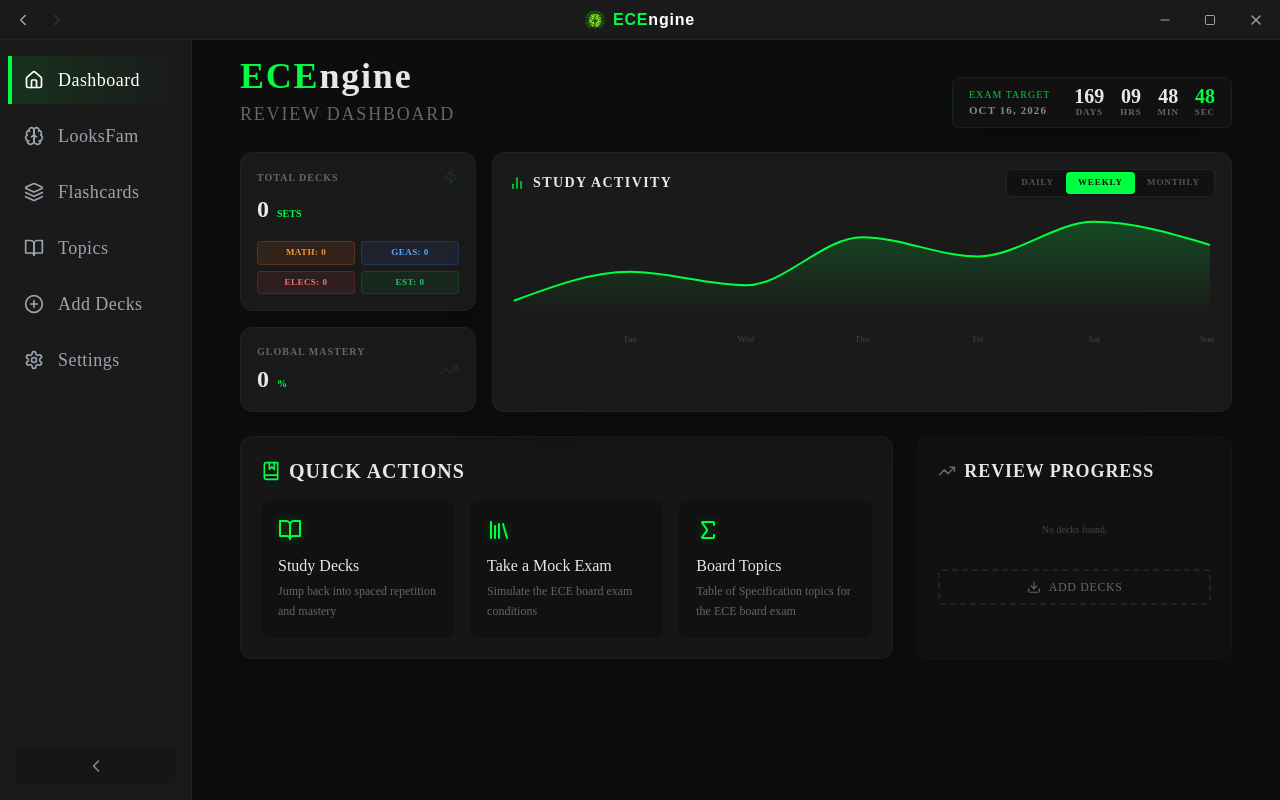
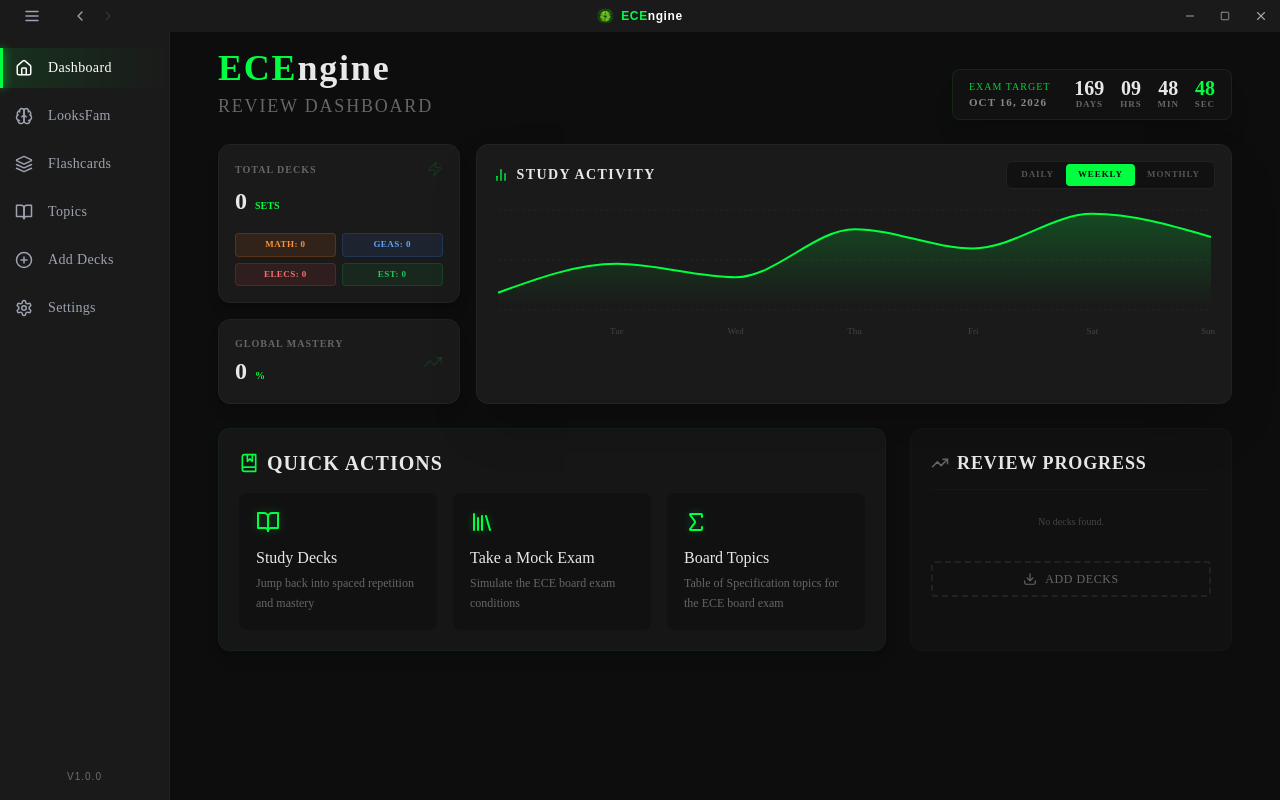
Before and after one commit to vtajaros/ECEngine, a React (Vite) app: page /#/ in a window 1280 px wide. Built offline with nearby package versions, Linux system fonts and the light colour scheme.

Commit message:
feat: implement app shell, title bar, and deck creation pages

```diff
--- a/src/components/layout/AppShell.tsx
+++ b/src/components/layout/AppShell.tsx
@@ -12,7 +12,8 @@ import {
   ChevronLeft,
   ChevronRight,
   Zap,
-  Layers
+  Layers,
+  Menu
 } from 'lucide-react'
 import { TitleBar } from './TitleBar'
 
@@ -29,46 +30,53 @@ export const AppShell: React.FC = () => {
   ]
 
   return (
-    <div className="flex flex-col h-screen bg-[#111111] text-[var(--text-primary)] font-['IBM_Plex_Mono'] overflow-hidden w-screen">
-      <TitleBar />
+    <div className="flex flex-col h-screen bg-[#0D0D0D] text-[var(--text-primary)] font-['IBM_Plex_Mono'] overflow-hidden w-screen">
+      <TitleBar
+        isCollapsed={isCollapsed}
+        onToggleSidebar={() => setIsCollapsed(!isCollapsed)}
+      />
 
       <div className="flex flex-1 overflow-hidden">
         {/* Sidebar */}
         <aside
           className={`${
-          isCollapsed ? 'w-16' : 'w-48'
+            isCollapsed ? 'w-16' : 'w-[170px]'
           } bg-[#1A1A1A] border-r border-[#222] flex flex-col transition-all duration-300 relative z-20 shrink-0`}
         >
-        <nav className="flex-1 flex flex-col gap-2 overflow-y-auto overflow-x-hidden px-2 pt-4">
+          <nav className="flex-1 flex flex-col gap-2 overflow-y-auto overflow-x-hidden px-0 pt-4">
             {navItems.map((item) => (
               <NavLink
                 key={item.to}
                 to={item.to}
                 className={({ isActive }) => `
-                flex items-center p-2.5 transition-all duration-200 min-w-max group
+                  flex items-center h-10 transition-all duration-200 min-w-max group relative
                   ${isActive
-                  ? 'border-l-4 border-[#00FF41] bg-gradient-to-r from-[#00FF41]/10 to-transparent text-white'
-                  : 'text-gray-400 hover:bg-[#222] hover:text-gray-300 border-l-4 border-transparent'
+                    ? 'bg-gradient-to-r from-[#00FF41]/10 to-transparent text-white'
+                    : 'text-gray-400 hover:bg-[#222] hover:text-gray-300'
                   }
                 `}
                 title={isCollapsed ? item.label : undefined}
               >
-              <div className="w-6 flex justify-center shrink-0">
-                <item.icon size={20} />
+                {({ isActive }) => (
+                  <>
+                    {isActive && (
+                      <div className="absolute left-0 top-0 bottom-0 w-[3px] bg-[#00FF41] shadow-[0_0_10px_#00FF41]" />
+                    )}
+                    <div className={`${isCollapsed ? 'w-16' : 'w-12'} flex justify-center shrink-0`}>
+                      <item.icon size={18} />
                     </div>
-              {!isCollapsed && <span className="font-['Rajdhani'] text-lg font-medium tracking-wide ml-3">{item.label}</span>}
+                    {!isCollapsed && <span className="font-['Rajdhani'] text-sm font-medium tracking-wide">{item.label}</span>}
+                  </>
+                )}
               </NavLink>
             ))}
           </nav>
 
-        <div className="p-4 border-t border-[var(--bg-card)] flex justify-end">
-          <button
-            onClick={() => setIsCollapsed(!isCollapsed)}
-            className="text-[var(--text-secondary)] hover:text-[var(--accent-primary)] transition-colors p-2 rounded focus:outline-none flex justify-center w-full bg-[var(--bg-card)] hover:bg-[var(--bg-elevated)]"
-          >
-            {isCollapsed ? <ChevronRight size={20} /> : <ChevronLeft size={20} />}
-          </button>
+          {!isCollapsed && (
+            <div className="text-[10px] text-gray-400 text-center pb-4 w-full font-rajdhani tracking-widest opacity-60">
+              V1.0.0
             </div>
+          )}
         </aside>
 
         {/* Main Content Area */}
--- a/src/components/layout/TitleBar.tsx
+++ b/src/components/layout/TitleBar.tsx
@@ -1,31 +1,49 @@
 import { Zap, Minus, Square, X, Menu, ChevronLeft, ChevronRight } from 'lucide-react'
 import { useNavigate } from 'react-router-dom'
 
-export const TitleBar: React.FC = () => {
+interface TitleBarProps {
+  isCollapsed?: boolean;
+  onToggleSidebar?: () => void;
+}
+
+export const TitleBar: React.FC<TitleBarProps> = ({ isCollapsed, onToggleSidebar }) => {
   const controls = (window as any).electron?.windowControls
   const navigate = useNavigate()
 
   return (
-    <div className="w-full h-10 bg-[#1A1A1A] text-gray-400 flex items-center select-none border-b border-[#222] [-webkit-app-region:drag] relative shrink-0">
-      {/* Left Side: Navigation */}
-      <div className="flex items-center gap-1 ml-2 [-webkit-app-region:no-drag]">
-        {/* Navigation Arrows */}
+    <div className="w-full h-8 bg-[#1A1A1A] text-gray-400 flex items-center justify-between select-none [-webkit-app-region:drag] relative shrink-0 px-0">
+      {/* Left Side: Navigation (Anchored to Sidebar Width) */}
+      <div className="flex items-center [-webkit-app-region:no-drag]">
+        {/* Hamburger Container (Fixed width to align with sidebar icons) */}
+        <div className="w-16 flex justify-center shrink-0">
+          <button
+            onClick={onToggleSidebar}
+            className="p-1 rounded-md hover:bg-[#222] text-gray-400 hover:text-white transition-colors"
+            title="Toggle Sidebar"
+          >
+            <Menu size={18} />
+          </button>
+        </div>
+
+        {/* Arrows Container (Flows naturally next to the fixed toggle) */}
+        <div className="flex items-center gap-1 ml-1">
           <button
             onClick={() => navigate(-1)}
-          className="p-1.5 text-gray-400 hover:text-white hover:bg-[#333] rounded transition-colors"
+            className="p-1 text-gray-400 hover:text-white hover:bg-[#333] rounded transition-colors"
             title="Go Back"
           >
-          <ChevronLeft size={18} />
+            <ChevronLeft size={16} />
           </button>
-        <button className="p-1.5 text-[#333] cursor-not-allowed rounded">
-          <ChevronRight size={18} />
+          <button className="p-1 text-[#333] cursor-not-allowed rounded">
+            <ChevronRight size={16} />
           </button>
+        </div>
       </div>
 
       {/* Centered Brand */}
       <div className="absolute left-1/2 top-1/2 -translate-x-1/2 -translate-y-1/2 flex items-center gap-2">
-        <img src="/ecengine_icon.png" alt="Logo" className="w-5 h-5 object-contain" />
-        <span className="font-rajdhani font-bold tracking-wider text-white">
+        <img src="/ecengine_icon.png" alt="Logo" className="w-4 h-4 object-contain" />
+        <span className="font-rajdhani font-bold tracking-wider text-white text-xs">
           <span className="text-[#00FF41]">ECE</span>ngine
         </span>
       </div>
@@ -34,24 +52,24 @@ export const TitleBar: React.FC = () => {
       <div className="flex h-full ml-auto [-webkit-app-region:no-drag]">
         <button
           onClick={() => controls?.minimize()}
-          className="px-4 h-full hover:bg-[#333] transition-colors flex items-center justify-center"
+          className="px-3 h-full hover:bg-[#333] transition-colors flex items-center justify-center"
           title="Minimize"
         >
-          <Minus size={14} />
+          <Minus size={12} />
         </button>
         <button
           onClick={() => controls?.maximize()}
-          className="px-4 h-full hover:bg-[#333] transition-colors flex items-center justify-center"
+          className="px-3 h-full hover:bg-[#333] transition-colors flex items-center justify-center"
           title="Maximize"
         >
-          <Square size={12} />
+          <Square size={10} />
         </button>
         <button
           onClick={() => controls?.close()}
-          className="px-4 h-full hover:bg-red-600 hover:text-white transition-colors flex items-center justify-center"
+          className="px-3 h-full hover:bg-red-600 hover:text-white transition-colors flex items-center justify-center"
           title="Close"
         >
-          <X size={16} />
+          <X size={14} />
         </button>
       </div>
     </div>
--- a/src/pages/AddDeck.tsx
+++ b/src/pages/AddDeck.tsx
@@ -1,7 +1,8 @@
 import React, { useState, useEffect, useCallback } from 'react'
 import {
-  X, Save, ArrowLeft, FileText, Upload, AlertCircle, Check, Trash2, Plus, Calculator, FlaskConical, Zap, Cpu, Layers, Wand2, GripVertical, ChevronDown, ChevronUp, AlertTriangle, RotateCcw, ImageIcon
+  X, Save, ArrowLeft, FileText, Upload, AlertCircle, Check, Trash2, Plus, Calculator, FlaskConical, Zap, Cpu, Layers, Wand2, GripVertical, ChevronDown, ChevronUp, AlertTriangle, RotateCcw, ImageIcon, Menu
 } from 'lucide-react'
+import { getSubjectFilterClasses } from '../lib/subjectColors'
 import { useNavigate, Link } from 'react-router-dom'
 import { parseImportedMCQs, parseImportedFlashcards } from '../lib/parser'
 import { renderMath } from '../lib/latex'
@@ -1281,21 +1282,21 @@ export default function AddDeck() {
             <label className="text-[11px] text-[#00FF41] font-['Rajdhani'] font-bold uppercase tracking-widest mb-3 block">
               Subject
             </label>
-            <div className="flex flex-wrap gap-3">
+            <div className="flex flex-wrap gap-2">
               {SUBJECTS.map(s => {
                 const Icon = s.icon
                 const isSelected = subject === s.value
+                const colorClasses = getSubjectFilterClasses(s.short, isSelected)
+
                 return (
                   <button
                     key={s.value}
                     onClick={() => setSubject(s.value)}
-                    className={`px-4 py-2.5 rounded font-['Rajdhani'] uppercase tracking-widest font-bold text-sm flex items-center gap-2 transition-all ${
-                      isSelected
-                        ? 'bg-[#00FF41] text-black shadow-[0_0_15px_rgba(0,255,65,0.2)]'
-                        : 'bg-[#161616] border border-[#333] text-[#888] hover:border-[#555] hover:text-[#E8E8E8]'
+                    className={`px-4 py-2 rounded-md font-['Rajdhani'] uppercase tracking-widest font-bold text-[11px] flex items-center gap-2 transition-all duration-200 ${colorClasses} ${
+                      !isSelected ? 'bg-[#111] hover:bg-[#1A1A1A] border-[#222] text-[#888]' : ''
                     }`}
                   >
-                    <Icon size={16} className={isSelected ? 'text-black' : 'text-[#888]'} />
+                    <Icon size={14} className={isSelected ? 'text-inherit' : 'text-[#888]'} />
                     {s.short}
                   </button>
                 )
--- a/src/pages/FlashcardStudy.tsx
+++ b/src/pages/FlashcardStudy.tsx
@@ -628,11 +628,11 @@ export default function FlashcardStudy() {
       </div>
 
       {/* Deck Grid */}
-      <div className="w-full max-w-5xl mx-auto grid grid-cols-1 md:grid-cols-2 gap-4 relative z-10 pb-12">
+      <div className="w-full max-w-5xl mx-auto grid grid-cols-1 md:grid-cols-2 gap-12 relative z-10 pb-12">
         {filteredAndSortedSets.map(set => (
           <div
             key={set.id}
-            className="bg-[#1A1A1A] rounded-xl border border-[#333] transition-all duration-200 ease-in-out hover:-translate-y-1 hover:border-[#00FF41] hover:shadow-lg hover:shadow-[#00FF41]/10 p-5 flex flex-col w-full group min-h-[180px] justify-between"
+            className="relative isolate group transition-all duration-300 border border-[#333] bg-[#1a1a1a] p-5 flex flex-col w-full min-h-[180px] justify-between hover:-translate-x-[6px] hover:-translate-y-[6px] rounded-xl before:absolute before:w-full before:h-full before:top-0 before:left-0 before:bg-[#1a1a1a] before:border before:border-[#333] before:rounded-xl before:translate-x-[6px] before:translate-y-[6px] before:z-[-1] before:transition-transform before:duration-300 group-hover:before:translate-x-[12px] group-hover:before:translate-y-[12px] after:absolute after:w-full after:h-full after:top-0 after:left-0 after:bg-[#1a1a1a] after:border after:border-[#333] after:rounded-xl after:translate-x-[12px] after:translate-y-[12px] after:z-[-2] after:transition-transform after:duration-300 group-hover:after:translate-x-[18px] group-hover:after:translate-y-[18px]"
           >
             {/* Top Section: Title & Stats Stack */}
             <div className="flex justify-between items-start gap-4">
@@ -643,7 +643,7 @@ export default function FlashcardStudy() {
                   <span className={`w-[58px] flex justify-center py-0.5 rounded border border-[#333] bg-[#111] uppercase font-rajdhani font-bold tracking-widest text-[10px] shrink-0 ${getSubjectBadgeClasses(set.subject)}`}>
                     {set.subject}
                   </span>
-                  <h3 className="text-lg font-bold font-rajdhani tracking-wide text-[#E8E8E8] group-hover:text-[#00FF41] transition-colors uppercase truncate flex-1">
+                  <h3 className="text-lg font-bold font-rajdhani tracking-wide text-[#E8E8E8] uppercase truncate flex-1">
                     {set.title}
                   </h3>
                 </div>
--- a/src/pages/FlashcardViewer.tsx
+++ b/src/pages/FlashcardViewer.tsx
@@ -715,11 +715,11 @@ export default function FlashcardViewer() {
       </div>
 
       {/* Deck Grid */}
-      <div className="max-w-5xl mx-auto grid grid-cols-1 md:grid-cols-2 gap-4 pb-12 w-full">
+      <div className="max-w-5xl mx-auto grid grid-cols-1 md:grid-cols-2 gap-12 pb-12 w-full">
         {filteredDecks.map(deck => (
           <div
             key={deck.id}
-            className="bg-[#1A1A1A] rounded-xl border border-[#333] transition-all duration-200 ease-in-out hover:-translate-y-1 hover:border-[#00FF41] hover:shadow-lg hover:shadow-[#00FF41]/10 p-5 flex flex-col w-full group min-h-[180px] justify-between"
+            className="relative isolate group transition-all duration-300 border border-[#333] bg-[#1a1a1a] p-5 flex flex-col w-full min-h-[180px] justify-between hover:-translate-x-[6px] hover:-translate-y-[6px] rounded-xl before:absolute before:w-full before:h-full before:top-0 before:left-0 before:bg-[#1a1a1a] before:border before:border-[#333] before:rounded-xl before:translate-x-[6px] before:translate-y-[6px] before:z-[-1] before:transition-transform before:duration-300 group-hover:before:translate-x-[12px] group-hover:before:translate-y-[12px] after:absolute after:w-full after:h-full after:top-0 after:left-0 after:bg-[#1a1a1a] after:border after:border-[#333] after:rounded-xl after:translate-x-[12px] after:translate-y-[12px] after:z-[-2] after:transition-transform after:duration-300 group-hover:after:translate-x-[18px] group-hover:after:translate-y-[18px]"
           >
             {/* Top Section: Title & Stats Stack */}
             <div className="flex justify-between items-start gap-4">
@@ -730,7 +730,7 @@ export default function FlashcardViewer() {
                   <span className={`w-[58px] flex justify-center py-0.5 rounded border border-[#333] bg-[#111] uppercase font-rajdhani font-bold tracking-widest text-[10px] shrink-0 ${getSubjectBadgeClasses(deck.subject)}`}>
                     {deck.subject}
                   </span>
-                  <h3 className="text-lg font-bold font-rajdhani tracking-wide text-[#E8E8E8] group-hover:text-[#00FF41] transition-colors uppercase truncate flex-1">
+                  <h3 className="text-lg font-bold font-rajdhani tracking-wide text-[#E8E8E8] uppercase truncate flex-1">
                     {deck.title}
                   </h3>
                 </div>
--- a/src/pages/Settings.tsx
+++ b/src/pages/Settings.tsx
@@ -66,13 +66,13 @@ export default function Settings() {
   return (
     <div className="h-full bg-[#0D0D0D] px-8 pb-8 pt-6 lg:px-12 lg:pb-12 lg:pt-6 overflow-y-auto w-full relative">
       <div className="max-w-3xl mx-auto">
-        <header className="mb-12 flex flex-col gap-2">
-          <h1 className="font-['Orbitron'] text-4xl font-bold text-[#E8E8E8] tracking-wider flex items-center">
+        <header className="mb-12 flex flex-col items-center text-center gap-2">
+          <h1 className="font-['Orbitron'] text-4xl font-bold text-[#E8E8E8] tracking-wider flex items-center justify-center">
             <SettingsIcon className="text-[#00FF41] mr-4" size={36} />
-            PREFERENCES
+            SETTINGS
           </h1>
           <p className="text-[#888888] font-['Rajdhani'] text-lg uppercase tracking-widest mt-2">
-            Configure application behavior and engine data
+            MANAGE YOUR AI INTEGRATION, APPLICATION BEHAVIOR, AND FLASHCARD DATA
           </p>
         </header>
 
```
Lines whose indentation alone changed are shown as unchanged.
